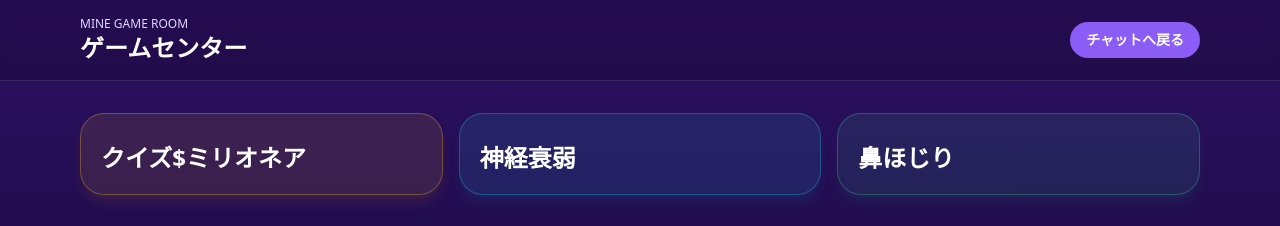
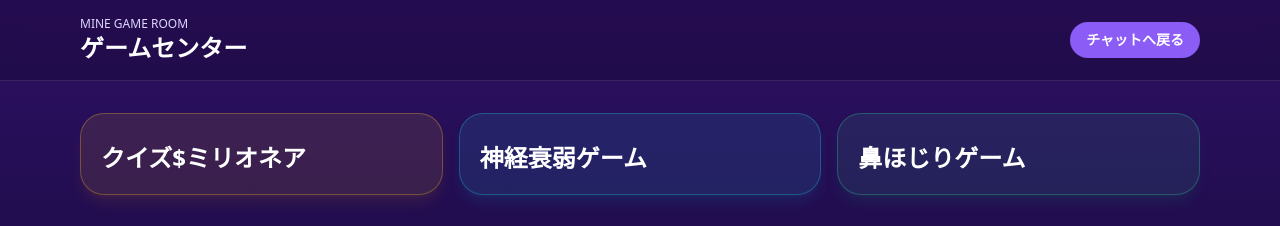
Before and after one commit to Hapiemon/Mayuko, a Next.js app: page /game in a window 1280 px wide. Shown: the top 226 px of the page. Built offline with nearby package versions, Linux system fonts and the light colour scheme; no server answers; the database is empty; sample sign-in values are in the browser's storage.

Commit message:
feat: update game labels to include 'ゲーム' suffix for clarity

```diff
--- a/src/app/game/page.tsx
+++ b/src/app/game/page.tsx
@@ -176,10 +176,10 @@ export default function GameHubPage() {
             <h2 className="mt-2 text-2xl font-bold">クイズ$ミリオネア</h2>
           </Link>
           <Link href="/game/brain-training" className="rounded-3xl border border-cyan-400/30 bg-cyan-400/10 p-5 shadow-lg shadow-cyan-500/10 transition hover:-translate-y-1 hover:bg-cyan-400/15">
-            <h2 className="mt-2 text-2xl font-bold">神経衰弱</h2>
+            <h2 className="mt-2 text-2xl font-bold">神経衰弱ゲーム</h2>
           </Link>
           <Link href="/game/spot-difference" className="rounded-3xl border border-emerald-400/30 bg-emerald-400/10 p-5 shadow-lg shadow-emerald-500/10 transition hover:-translate-y-1 hover:bg-emerald-400/15">
-            <h2 className="mt-2 text-2xl font-bold">鼻ほじり</h2>
+            <h2 className="mt-2 text-2xl font-bold">鼻ほじりゲーム</h2>
           </Link>
         </section>
 
```
